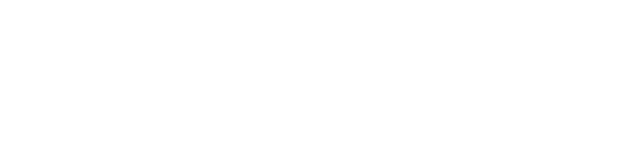
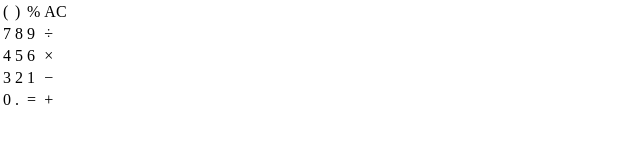
Before and after one commit to yjMiyoshi/calculator_app, a plain HTML site: page index.html in a window 1280 px wide. Shown: the whole page, without its empty margins (0-640 px from the left). Drawn offline with Linux system fonts and the light colour scheme.

Commit message:
電卓ボタンの骨子作成

```diff
--- a/index.html
+++ b/index.html
@@ -13,6 +13,93 @@
 
 <body>
   <div class="main">
+    <div class="panel">
+      <div class="history">
+
+      </div>
+      <div class="result">
+
+      </div>
+      <div class="buttons">
+        <div>
+          <table>
+            <table>
+              <tr>
+                <td>
+                  <div>(</div>
+                </td>
+                <td>
+                  <div>)</div>
+                </td>
+                <td>
+                  <div>%</div>
+                </td>
+                <td>
+                  <div>AC</div>
+                </td>
+              </tr>
+              <tr>
+                <td>
+                  <div>7</div>
+                </td>
+                <td>
+                  <div>8</div>
+                </td>
+                <td>
+                  <div>9</div>
+                </td>
+                <td>
+                  <div>÷</div>
+                </td>
+              </tr>
+              <tr>
+                <td>
+                  <div>4</div>
+                </td>
+                <td>
+                  <div>5</div>
+                </td>
+                <td>
+                  <div>6</div>
+                </td>
+                <td>
+                  <div>×</div>
+                </td>
+              </tr>
+              <tr>
+                <td>
+                  <div>3</div>
+                </td>
+                <td>
+                  <div>2</div>
+                </td>
+                <td>
+                  <div>1</div>
+                </td>
+                <td>
+                  <div>−</div>
+                </td>
+              </tr>
+              <tr>
+                <td>
+                  <div>0</div>
+                </td>
+                <td>
+                  <div>.</div>
+                </td>
+                <td>
+                  <div>=</div>
+                </td>
+                <td>
+                  <div>+</div>
+                </td>
+              </tr>
+            </table>
+          </table>
+
+        </div>
+      </div>
+    </div>
   </div>
 </body>
 
```
